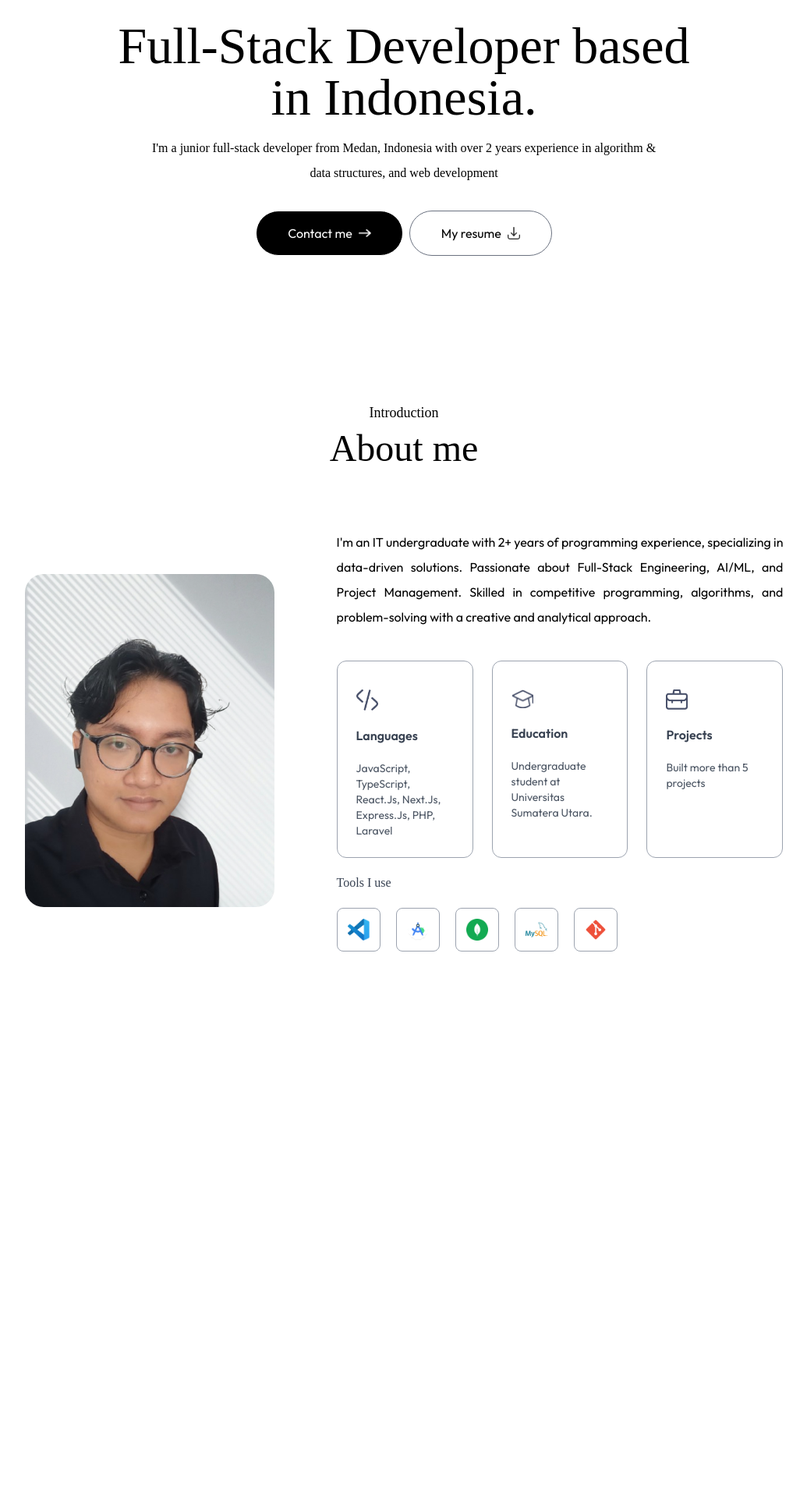
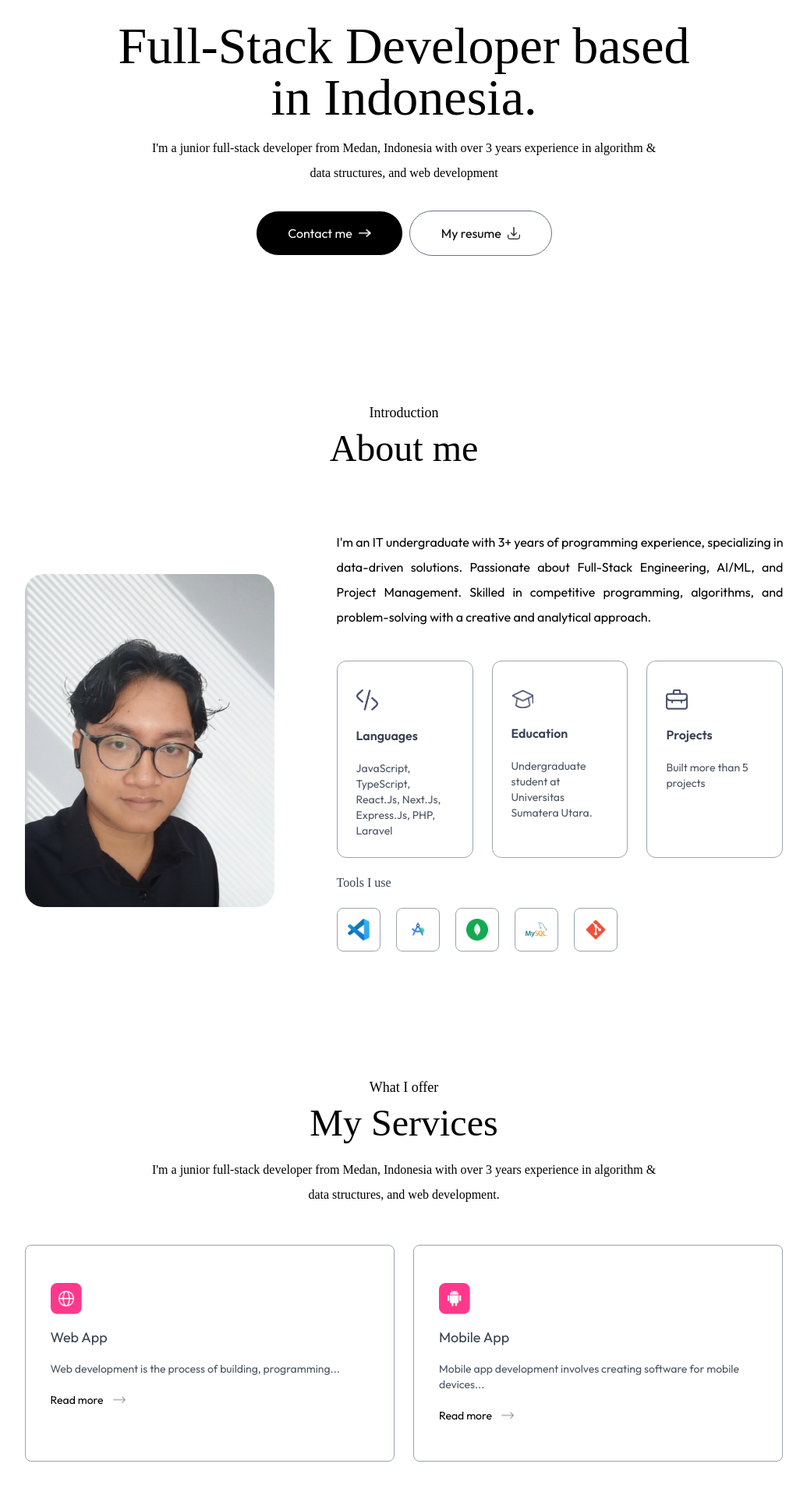
Before and after one commit to RaplesWojtyla/my-portfollio, a Next.js app: page / in a window 1280 px wide. Shown: the part 325-2238 px from the top of the page at 78% size, without its empty margins (122-1157 px from the left). Before the commit the page ends 1665 px from the top, so only its background shows below. Built offline with nearby package versions, Linux system fonts and the light colour scheme; a web font is replaced by a local one.

Commit message:
add: services section

```diff
--- a/app/components/About.tsx
+++ b/app/components/About.tsx
@@ -14,7 +14,7 @@ const About = () => {
 			</div>
 			<div className='flex-1'>
 				<p  className='mb-10 max-w-2xl text-justify'>
-					I&apos;m an IT undergraduate with 2+ years of programming experience, specializing in data-driven solutions. Passionate about Full-Stack Engineering, AI/ML, and Project Management. Skilled in competitive programming, algorithms, and problem-solving with a creative and analytical approach.
+					I&apos;m an IT undergraduate with 3+ years of programming experience, specializing in data-driven solutions. Passionate about Full-Stack Engineering, AI/ML, and Project Management. Skilled in competitive programming, algorithms, and problem-solving with a creative and analytical approach.
 				</p>
 
 				<ul className='max-w-2xl grid grid-cols-1 sm:grid-cols-3 gap-6'>
@@ -41,7 +41,7 @@ const About = () => {
 				<ul className='flex items-center gap-3 sm:gap-5'>
 					{toolsData.map((tool, index) => (
 						<li
-							className='w-12 sm:w-14 border border-gray-400 flex justify-center items-center rounded-lg aspect-square cursor-pointer hover:-translate-y-1 duration-150'
+							className='w-12 sm:w-14 border border-gray-400 flex justify-center items-center rounded-lg aspect-square cursor-pointer hover:-translate-y-1 hover:bg-lightHover duration-150'
 							key={index}
 						>
 							<Image
--- a/app/components/Header.tsx
+++ b/app/components/Header.tsx
@@ -24,7 +24,7 @@ const Header = () => {
 			Full-Stack Developer based in Indonesia.
 		</h1>
 		<p className='max-w-2xl mx-auto font-Ovo'>
-			I&apos;m a junior full-stack developer from Medan, Indonesia with over 2 years experience in algorithm & data structures, and web development
+			I&apos;m a junior full-stack developer from Medan, Indonesia with over 3 years experience in algorithm & data structures, and web development
 		</p>
 		<div className='flex flex-col sm:flex-row items-center gap-2 mt-4'>
 			<a
--- a/app/components/Navbar.tsx
+++ b/app/components/Navbar.tsx
@@ -1,9 +1,20 @@
 import { assets } from '@/assets/assets'
 import Image from 'next/image'
-import React, { useRef } from 'react'
+import React, { useEffect, useRef, useState } from 'react'
 
 const Navbar = () => {
+	const [isScroll, setIsScroll] = useState(false)
 	const menuRef = useRef<HTMLUListElement>(null)
+
+	useEffect(() => {
+		window.addEventListener('scroll', () => {
+			if (scrollY > 50) {
+				setIsScroll(true)
+			} else {
+				setIsScroll(false)
+			}
+		})
+	}, [])
 
 	const openMenu = () => {
 		if (menuRef.current) {
@@ -22,7 +33,9 @@ const Navbar = () => {
 			<div className='fixed top-0 right-0 w-10/12 -z-10 translate-y-[-80%]'>
 				<Image src={assets.header_bg_color} alt='header-bg-color' className='w-full' />
 			</div>
-			<nav className='w-full fixed px-5 lg:px-8 xl:px-[8%] py-4 flex items-center justify-between z-50'>
+			<nav
+				className={`w-full fixed px-5 lg:px-8 xl:px-[8%] py-4 flex items-center justify-between z-50 ${isScroll ? 'bg-white bg-opacity-50 backdrop-blur-lg shadow-[0_1px_5px_rgba(0,0,0,.1)]' : ''}`}
+			>
 				<a
 					className='w-28 cursor-pointer mr-14 text-2xl font-bold after:content-["."] after:text-blue-400 after:ml-[2px] after:text-3xl'
 					href="#top"
@@ -30,7 +43,7 @@ const Navbar = () => {
 					Wojtyla
 				</a>
 
-				<ul className='bg-white hidden md:flex items-center gap-6 lg:gap-8 rounded-full px-12 py-3 shadow-sm bg-opacity-50'>
+				<ul className={`hidden md:flex items-center gap-6 lg:gap-8 rounded-full px-12 py-3 ${isScroll ? '' : 'bg-white shadow-[0_0_2px_rgba(0,0,0,.2)] bg-opacity-35'}`}>
 					<li><a className='font-Ovo' href="#top">Home</a></li>
 					<li><a className='font-Ovo' href="#about">About me</a></li>
 					<li><a className='font-Ovo' href="#services">Services</a></li>
--- /dev/null
+++ b/app/components/Services.tsx
@@ -0,0 +1,43 @@
+import { assets, serviceData } from '@/assets/assets'
+import Image from 'next/image'
+import React from 'react'
+
+const Services = () => {
+	return (
+		<div id='services' className='w-full px-[12%] py-10 scroll-mt-16'>
+			<h4 className='text-center mb-2 text-lg font-Ovo'>
+				What I offer
+			</h4>
+			<h2 className='text-center text-5xl font-Ovo'>
+				My Services
+			</h2>
+			<p className='text-center max-w-2xl mx-auto mt-5 mb-12 font-Ovo'>
+				I&apos;m a junior full-stack developer from Medan, Indonesia with over 3 years experience in algorithm & data structures, and web development.
+			</p>
+
+			<div
+				className={`grid grid-cols-auto gap-6 my-10`}
+			>
+				{serviceData.map(({ icon, title, description, link }, index) => (
+					<div
+						className='border border-gray-400 rounded-lg px-8 py-12 hover:bg-lightHover hover:shadow-black hover:-translate-y-1 duration-150 cursor-pointer'
+						key={index}
+					>
+						<Image className='w-10' src={icon} alt={`${title}-icon`} />
+						<h3 className='text-lg my-4 text-gray-700'>
+							{title}
+						</h3>
+						<p className='text-sm text-gray-600 leading-5'>
+							{description}
+						</p>
+						<a className='flex items-center text-sm gap-3 mt-5' href={link}>
+							Read more <Image className='w-4' src={assets.right_arrow} alt='r-arrow-icon' />
+						</a>
+					</div>
+				))}
+			</div>
+		</div>
+	)
+}
+
+export default Services
--- a/app/page.tsx
+++ b/app/page.tsx
@@ -2,6 +2,7 @@
 import About from "./components/About";
 import Header from "./components/Header";
 import Navbar from "./components/Navbar";
+import Services from "./components/Services";
 
 export default function Home() {
 	return (
@@ -9,6 +10,7 @@ export default function Home() {
 			<Navbar />
 			<Header />
 			<About />
+			<Services />
 		</>
 	);
 }
--- a/assets/assets.ts
+++ b/assets/assets.ts
@@ -98,8 +98,8 @@ export const workData = [
 ]
 
 export const serviceData = [
-    { icon: assets.web_icon, title: 'Web design', description: 'Web development is the process of building, programming...', link: '' },
-    { icon: assets.mobile_icon, title: 'Mobile app', description: 'Mobile app development involves creating software for mobile devices...', link: '' },
+    { icon: assets.web_icon, title: 'Web App', description: 'Web development is the process of building, programming...', link: '' },
+    { icon: assets.mobile_icon, title: 'Mobile App', description: 'Mobile app development involves creating software for mobile devices...', link: '' },
 ]
 
 export const infoList = [
--- a/tailwind.config.ts
+++ b/tailwind.config.ts
@@ -20,6 +20,9 @@ export default {
       boxShadow: {
         'black': '4px 4px 0 rgba(0, 0, 0, 1)',
         'white': '4px 4px 0 rgba(255, 255, 255, 1)'
+      },
+      gridTemplateColumns: {
+        'auto': 'repeat(auto-fit, minmax(200px, 1fr))'
       }
     },
   },
```
